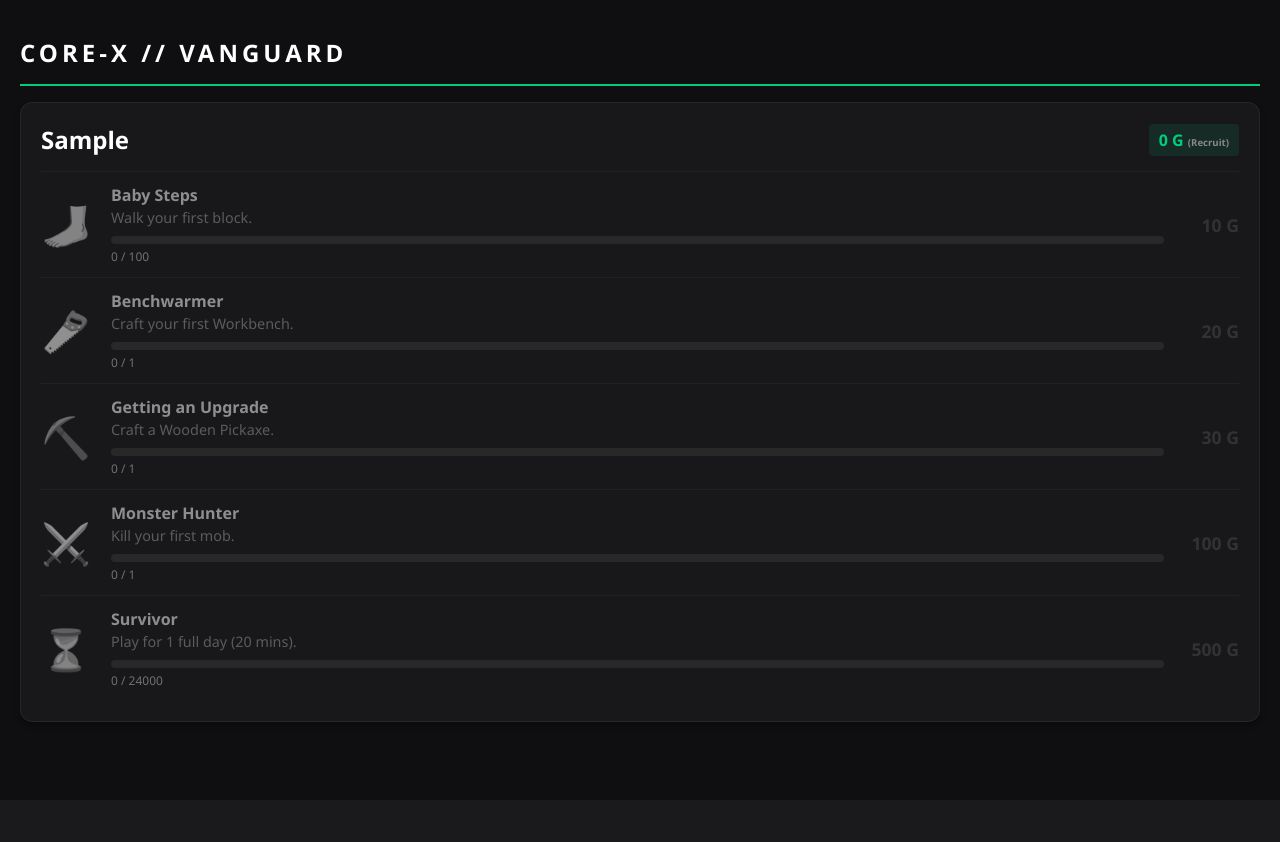
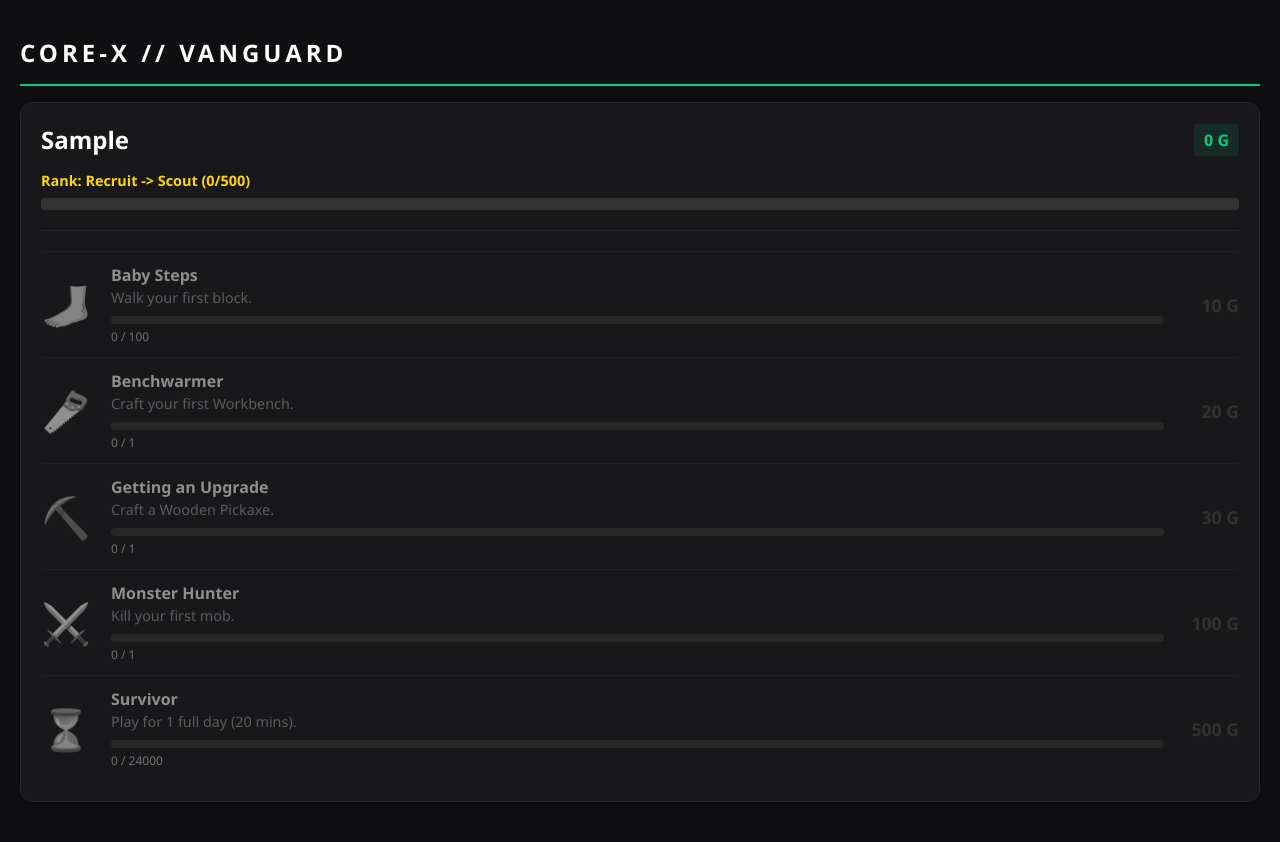
Before and after one commit to usr-frank/core-x, a Flask app: page / in a window 1280 px wide. Before the commit the page ends 729 px from the top, so only its background shows below. Run offline with Flask 3, Linux system fonts and the light colour scheme; data comes from the database, SQL or seed files in the repository; tables that the repository leaves empty hold one stand-in row (values such as "Sample post").

Commit message:
feat: implement Battle Pass style rank progress bar
- Refactor `get_player_rank` to return a dictionary with progress data.
- Update `index.html` to display a progress bar and detailed rank text.
- Add Gold/Purple styling for the rank bar in `style.css`.
- Update README to reflect new rank system features.

```diff
--- a/app.py
+++ b/app.py
@@ -15,14 +15,56 @@ def get_db_connection():
     return conn
 
 def get_player_rank(score):
+    # Recruit: 0-499
+    # Scout: 500-999
+    # Veteran: 1000-1999
+    # Warlord: 2000+
+
     if score >= 2000:
-        return "Warlord"
+        return {
+            "current_title": "Warlord",
+            "next_title": "Max Rank",
+            "progress_percent": 100,
+            "current_score": score,
+            "next_rank_score": None,
+            "min_score": 2000
+        }
     elif score >= 1000:
-        return "Veteran"
+        min_s = 1000
+        max_s = 2000
+        progress = int(((score - min_s) / (max_s - min_s)) * 100)
+        return {
+            "current_title": "Veteran",
+            "next_title": "Warlord",
+            "progress_percent": progress,
+            "current_score": score,
+            "next_rank_score": max_s,
+            "min_score": min_s
+        }
     elif score >= 500:
-        return "Scout"
+        min_s = 500
+        max_s = 1000
+        progress = int(((score - min_s) / (max_s - min_s)) * 100)
+        return {
+            "current_title": "Scout",
+            "next_title": "Veteran",
+            "progress_percent": progress,
+            "current_score": score,
+            "next_rank_score": max_s,
+            "min_score": min_s
+        }
     else:
-        return "Recruit"
+        min_s = 0
+        max_s = 500
+        progress = int(((score - min_s) / (max_s - min_s)) * 100)
+        return {
+            "current_title": "Recruit",
+            "next_title": "Scout",
+            "progress_percent": progress,
+            "current_score": score,
+            "next_rank_score": max_s,
+            "min_score": min_s
+        }
 
 @app.route('/')
 def index():
--- a/static/style.css
+++ b/static/style.css
@@ -52,3 +52,29 @@ h1 { letter-spacing: 4px; border-bottom: 2px solid #00ce7c; padding-bottom: 15px
 .locked .points {
     color: #444;
 }
+
+/* Rank Progress Bar */
+.rank-section {
+    margin-bottom: 20px;
+    padding-bottom: 20px;
+    border-bottom: 1px solid #27272a;
+}
+.rank-text {
+    font-weight: bold;
+    color: #FFD700;
+    margin-bottom: 8px;
+    font-size: 0.9em;
+}
+.rank-progress-container {
+    width: 100%;
+    background-color: #333;
+    border-radius: 4px;
+    height: 12px;
+    overflow: hidden;
+}
+.rank-progress-bar {
+    height: 100%;
+    background-color: #FFD700;
+    transition: width 0.5s ease-in-out;
+    box-shadow: 0 0 10px rgba(255, 215, 0, 0.3);
+}
--- a/templates/index.html
+++ b/templates/index.html
@@ -13,8 +13,24 @@
         <div class="player-card">
             <div class="header">
                 <div class="gamertag">{{ player.name }}</div>
-                <div class="gs">{{ player.score }} G <span style="font-size: 0.6em; color: #888;">({{ player.rank }})</span></div>
+                <div class="gs">{{ player.score }} G</div>
             </div>
+
+            <!-- Rank Progress Bar -->
+            <div class="rank-section">
+                <div class="rank-text">
+                    Rank: {{ player.rank.current_title }}
+                    {% if player.rank.next_rank_score %}
+                    -> {{ player.rank.next_title }} ({{ player.score }}/{{ player.rank.next_rank_score }})
+                    {% else %}
+                    (Max Rank)
+                    {% endif %}
+                </div>
+                <div class="rank-progress-container">
+                    <div class="rank-progress-bar" style="width: {{ player.rank.progress_percent }}%;"></div>
+                </div>
+            </div>
+
             {% for ach in player.achievements %}
             <div class="achievement {% if not ach.is_unlocked %}locked{% endif %}">
                 <div class="icon">{{ ach.icon }}</div>
```
Also changed, not shown: README.md.
